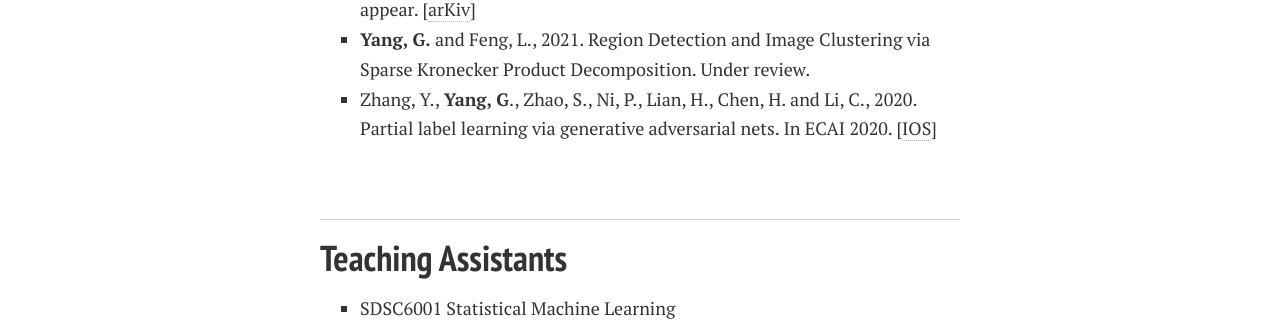
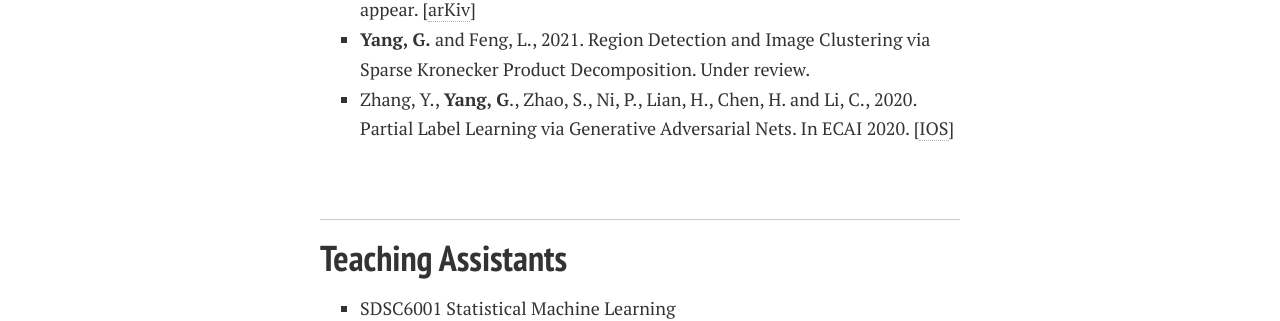
Before and after one commit to YLKnight/YLKnight.github.io, a Jekyll site: the page built from index.md, in a window 1280 px wide. Shown: the part 730-1051 px from the top of the page. Built offline with Jekyll 4.4.1, drawn with Linux system fonts in a browser that asks for light colours; nearby versions of some CDN libraries; comment, search, counter and statistics services are not loaded; a style sheet for code colours, icons or effects is not loaded; our own code applies the rules of GitHub Pages for plain Markdown files.

```diff
--- a/index.md
+++ b/index.md
@@ -26,7 +26,7 @@ My current research interests focus on statistical machine learning, medical ima
 
 - Feng, L. and **Yang, G.**, 2022. Deep Kronecker Network. Biometrika, to appear. [[arKiv](https://arxiv.org/abs/2210.13327)]
 - **Yang, G.** and Feng, L., 2021. Region Detection and Image Clustering via Sparse Kronecker Product Decomposition. Under review.
-- Zhang, Y., **Yang, G**., Zhao, S., Ni, P., Lian, H., Chen, H. and Li, C., 2020. Partial label learning via generative adversarial nets. In ECAI 2020. [[IOS](https://ebooks.iospress.nl/doi/10.3233/FAIA200279)]
+- Zhang, Y., **Yang, G**., Zhao, S., Ni, P., Lian, H., Chen, H. and Li, C., 2020. Partial Label Learning via Generative Adversarial Nets. In ECAI 2020. [[IOS](https://ebooks.iospress.nl/doi/10.3233/FAIA200279)]
 
 <br>
 
```
